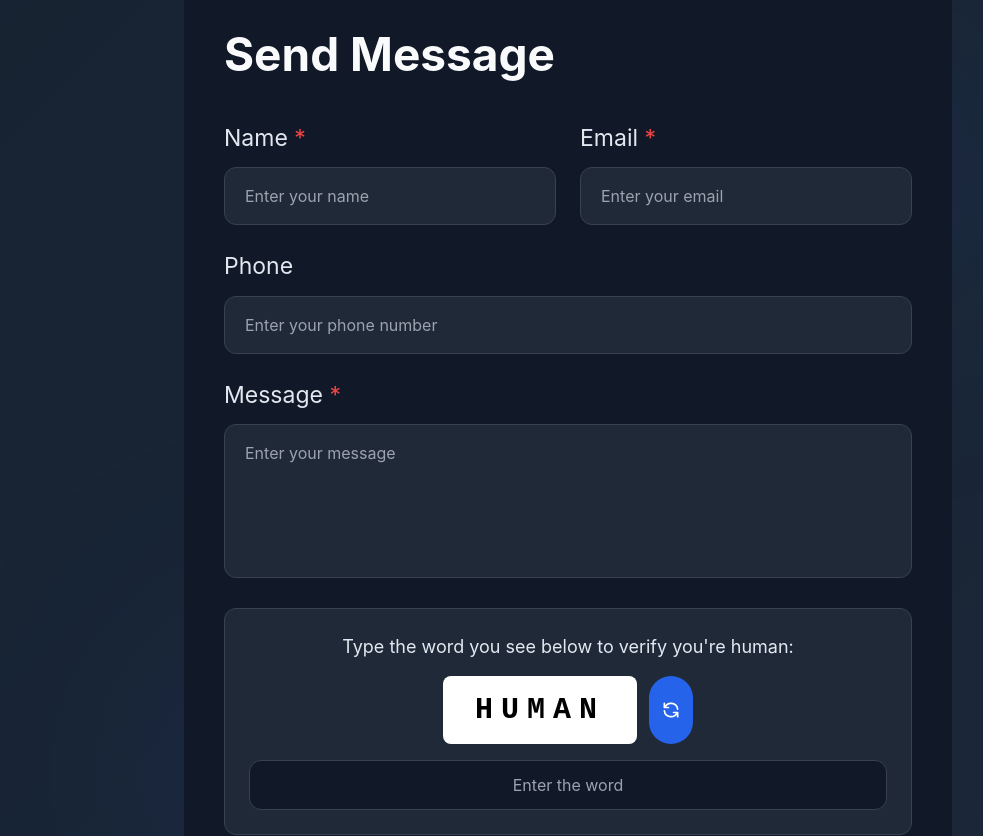
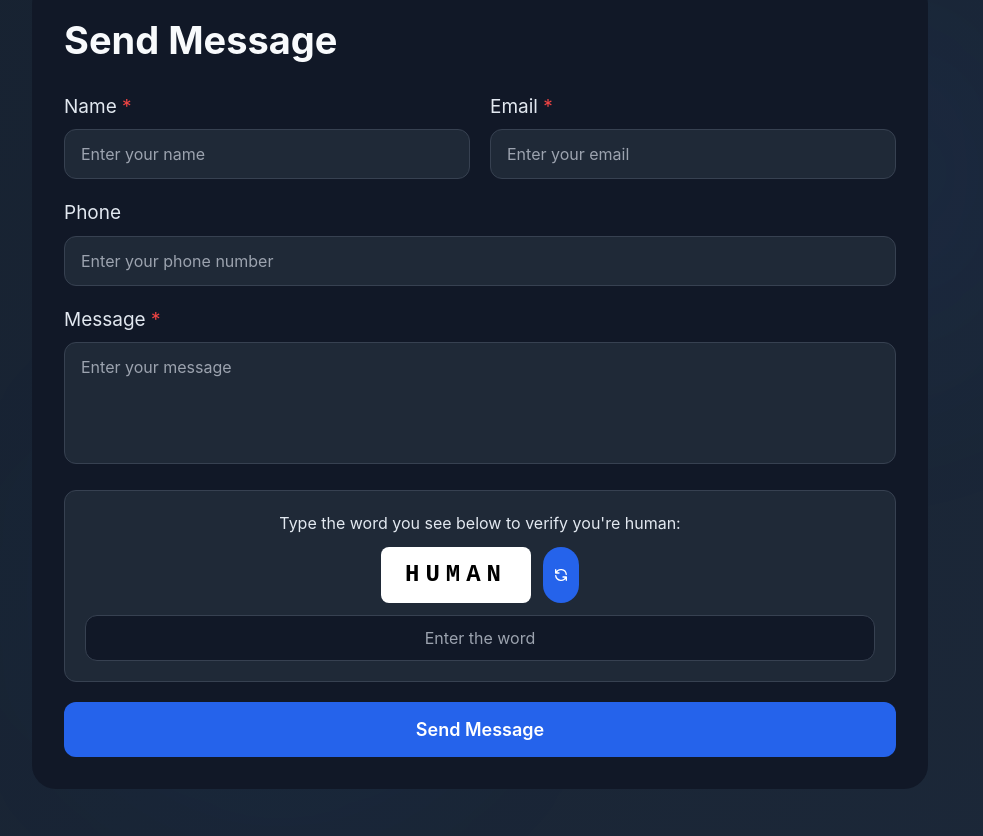
Before and after one commit to GurmesaAyele/hawassa-mesob, a React app in the folder frontend/: page / in a window 1280 px wide. Shown: the part 3126-3962 px from the top of the page, without its empty margins (72-1055 px from the left). Built offline with nearby package versions, Linux system fonts and the light colour scheme; the HTML template or start-up script is replaced by a standard one.

Commit message:
the contact form is working

```diff
--- a/frontend/src/pages/Home.jsx
+++ b/frontend/src/pages/Home.jsx
@@ -385,16 +385,16 @@ const Home = () => {
         <div className="absolute top-20 right-40 w-96 h-96 bg-blue-500/5 rounded-full blur-[100px]"></div>
         <div className="absolute bottom-20 left-40 w-96 h-96 bg-blue-600/5 rounded-full blur-[100px]"></div>
 
-        <div className="max-w-3xl mx-auto relative z-10">
+        <div className="max-w-4xl mx-auto ml-20 relative z-10">
           {/* Contact Form */}
-          <div className="rounded-3xl p-10" style={{ backgroundColor: '#111827' }}>
-            <h2 className="text-[46px] font-bold mb-8" style={{ color: '#F8FAFC' }}>Send Message</h2>
+          <div className="rounded-3xl p-8" style={{ backgroundColor: '#111827' }}>
+            <h2 className="text-[38px] font-bold mb-6" style={{ color: '#F8FAFC' }}>Send Message</h2>
 
-            <form onSubmit={handleFormSubmit} className="space-y-6">
+            <form onSubmit={handleFormSubmit} className="space-y-5">
               {/* Name and Email Row */}
-              <div className="grid grid-cols-1 md:grid-cols-2 gap-6">
+              <div className="grid grid-cols-1 md:grid-cols-2 gap-5">
                 <div>
-                  <label className="block text-[23px] mb-3" style={{ color: '#E2E8F0' }}>
+                  <label className="block text-[19px] mb-2" style={{ color: '#E2E8F0' }}>
                     Name <span style={{ color: '#EF4444' }}>*</span>
                   </label>
                   <input
@@ -404,16 +404,17 @@ const Home = () => {
                     onChange={handleInputChange}
                     required
                     placeholder="Enter your name"
-                    className="w-full px-5 py-4 rounded-xl border text-white placeholder-[#9CA3AF] focus:outline-none focus:ring-2 transition-all"
+                    className="w-full px-4 py-3 rounded-xl border text-white placeholder-[#9CA3AF] focus:outline-none focus:ring-2 transition-all"
                     style={{
                       backgroundColor: '#1F2937',
                       borderColor: '#374151',
-                      borderWidth: '1px'
+                      borderWidth: '1px',
+                      fontSize: '16px'
                     }}
                   />
                 </div>
                 <div>
-                  <label className="block text-[23px] mb-3" style={{ color: '#E2E8F0' }}>
+                  <label className="block text-[19px] mb-2" style={{ color: '#E2E8F0' }}>
                     Email <span style={{ color: '#EF4444' }}>*</span>
                   </label>
                   <input
@@ -423,11 +424,12 @@ const Home = () => {
                     onChange={handleInputChange}
                     required
                     placeholder="Enter your email"
-                    className="w-full px-5 py-4 rounded-xl border text-white placeholder-[#9CA3AF] focus:outline-none focus:ring-2 transition-all"
+                    className="w-full px-4 py-3 rounded-xl border text-white placeholder-[#9CA3AF] focus:outline-none focus:ring-2 transition-all"
                     style={{
                       backgroundColor: '#1F2937',
                       borderColor: '#374151',
-                      borderWidth: '1px'
+                      borderWidth: '1px',
+                      fontSize: '16px'
                     }}
                   />
                 </div>
@@ -435,25 +437,26 @@ const Home = () => {
 
               {/* Phone */}
               <div>
-                <label className="block text-[23px] mb-3" style={{ color: '#E2E8F0' }}>Phone</label>
+                <label className="block text-[19px] mb-2" style={{ color: '#E2E8F0' }}>Phone</label>
                 <input
                   type="tel"
                   name="phone"
                   value={formData.phone}
                   onChange={handleInputChange}
                   placeholder="Enter your phone number"
-                  className="w-full px-5 py-4 rounded-xl border text-white placeholder-[#9CA3AF] focus:outline-none focus:ring-2 transition-all"
+                  className="w-full px-4 py-3 rounded-xl border text-white placeholder-[#9CA3AF] focus:outline-none focus:ring-2 transition-all"
                   style={{
                     backgroundColor: '#1F2937',
                     borderColor: '#374151',
-                    borderWidth: '1px'
+                    borderWidth: '1px',
+                    fontSize: '16px'
                   }}
                 />
               </div>
 
               {/* Message */}
               <div>
-                <label className="block text-[23px] mb-3" style={{ color: '#E2E8F0' }}>
+                <label className="block text-[19px] mb-2" style={{ color: '#E2E8F0' }}>
                   Message <span style={{ color: '#EF4444' }}>*</span>
                 </label>
                 <textarea
@@ -461,30 +464,31 @@ const Home = () => {
                   value={formData.message}
                   onChange={handleInputChange}
                   required
-                  rows="5"
+                  rows="4"
                   placeholder="Enter your message"
-                  className="w-full px-5 py-4 rounded-xl border text-white placeholder-[#9CA3AF] focus:outline-none focus:ring-2 transition-all resize-none"
+                  className="w-full px-4 py-3 rounded-xl border text-white placeholder-[#9CA3AF] focus:outline-none focus:ring-2 transition-all resize-none"
                   style={{
                     backgroundColor: '#1F2937',
                     borderColor: '#374151',
-                    borderWidth: '1px'
+                    borderWidth: '1px',
+                    fontSize: '16px'
                   }}
                 />
               </div>
 
               {/* Human Verification */}
-              <div className="rounded-xl p-6" style={{ backgroundColor: '#1F2937', borderColor: '#374151', borderWidth: '1px' }}>
-                <p className="text-center mb-4" style={{ color: '#E2E8F0', fontSize: '18px' }}>
+              <div className="rounded-xl p-5" style={{ backgroundColor: '#1F2937', borderColor: '#374151', borderWidth: '1px' }}>
+                <p className="text-center mb-3" style={{ color: '#E2E8F0', fontSize: '16px' }}>
                   Type the word you see below to verify you're human:
                 </p>
 
                 {/* Verification Word Display */}
-                <div className="flex justify-center mb-4">
-                  <div className="bg-white px-8 py-4 rounded-lg">
-                    <span className="text-3xl font-bold tracking-wider" style={{
+                <div className="flex justify-center mb-3">
+                  <div className="bg-white px-6 py-3 rounded-lg">
+                    <span className="text-2xl font-bold tracking-wider" style={{
                       color: '#000',
                       fontFamily: 'monospace',
-                      letterSpacing: '8px'
+                      letterSpacing: '6px'
                     }}>
                       {verificationWord}
                     </span>
@@ -495,10 +499,10 @@ const Home = () => {
                       const words = ['SECURE', 'VERIFY', 'HUMAN', 'ACCESS', 'TRUST', 'SAFETY'];
                       setVerificationWord(words[Math.floor(Math.random() * words.length)]);
                     }}
-                    className="ml-3 p-3 rounded-full hover:bg-white/10 transition-colors"
+                    className="ml-3 p-2.5 rounded-full hover:bg-white/10 transition-colors"
                     style={{ backgroundColor: '#2563EB' }}
                   >
-                    <svg className="w-5 h-5 text-white" fill="none" stroke="currentColor" viewBox="0 0 24 24">
+                    <svg className="w-4 h-4 text-white" fill="none" stroke="currentColor" viewBox="0 0 24 24">
                       <path strokeLinecap="round" strokeLinejoin="round" strokeWidth={2} d="M4 4v5h.582m15.356 2A8.001 8.001 0 004.582 9m0 0H9m11 11v-5h-.581m0 0a8.003 8.003 0 01-15.357-2m15.357 2H15" />
                     </svg>
                   </button>
@@ -512,11 +516,12 @@ const Home = () => {
                   onChange={handleInputChange}
                   required
                   placeholder="Enter the word"
-                  className="w-full px-5 py-3 rounded-xl border text-white text-center placeholder-[#9CA3AF] focus:outline-none focus:ring-2 transition-all"
+                  className="w-full px-4 py-2.5 rounded-xl border text-white text-center placeholder-[#9CA3AF] focus:outline-none focus:ring-2 transition-all"
                   style={{
                     backgroundColor: '#111827',
                     borderColor: '#374151',
-                    borderWidth: '1px'
+                    borderWidth: '1px',
+                    fontSize: '16px'
                   }}
                 />
               </div>
@@ -524,7 +529,7 @@ const Home = () => {
               {/* Submit Button */}
               <button
                 type="submit"
-                className="w-full py-4 rounded-xl font-semibold text-[20px] text-white transition-all duration-200 hover:translate-y-[-2px] hover:shadow-lg"
+                className="w-full py-3.5 rounded-xl font-semibold text-[18px] text-white transition-all duration-200 hover:translate-y-[-2px] hover:shadow-lg"
                 style={{ backgroundColor: '#2563EB' }}
               >
                 Send Message
```
